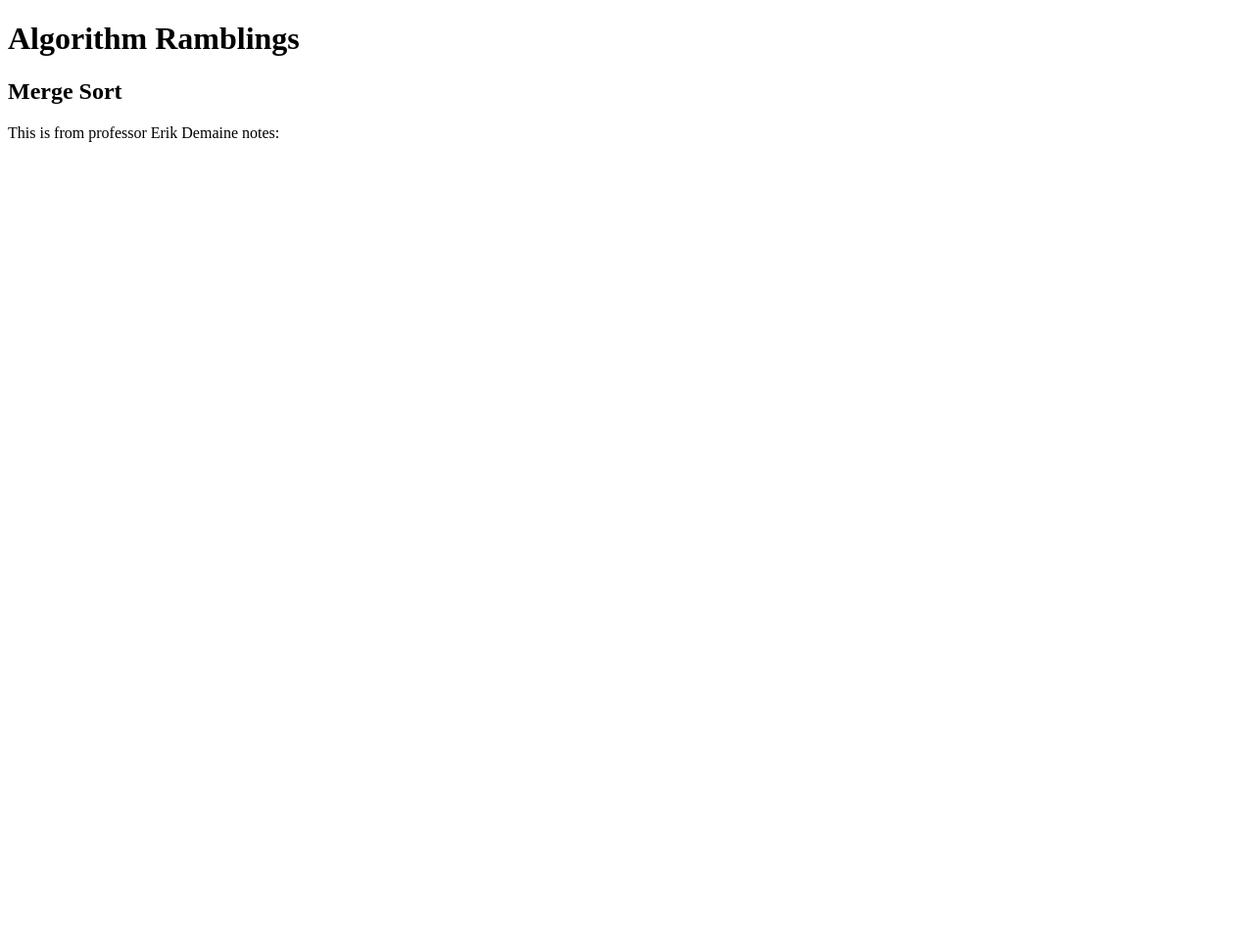
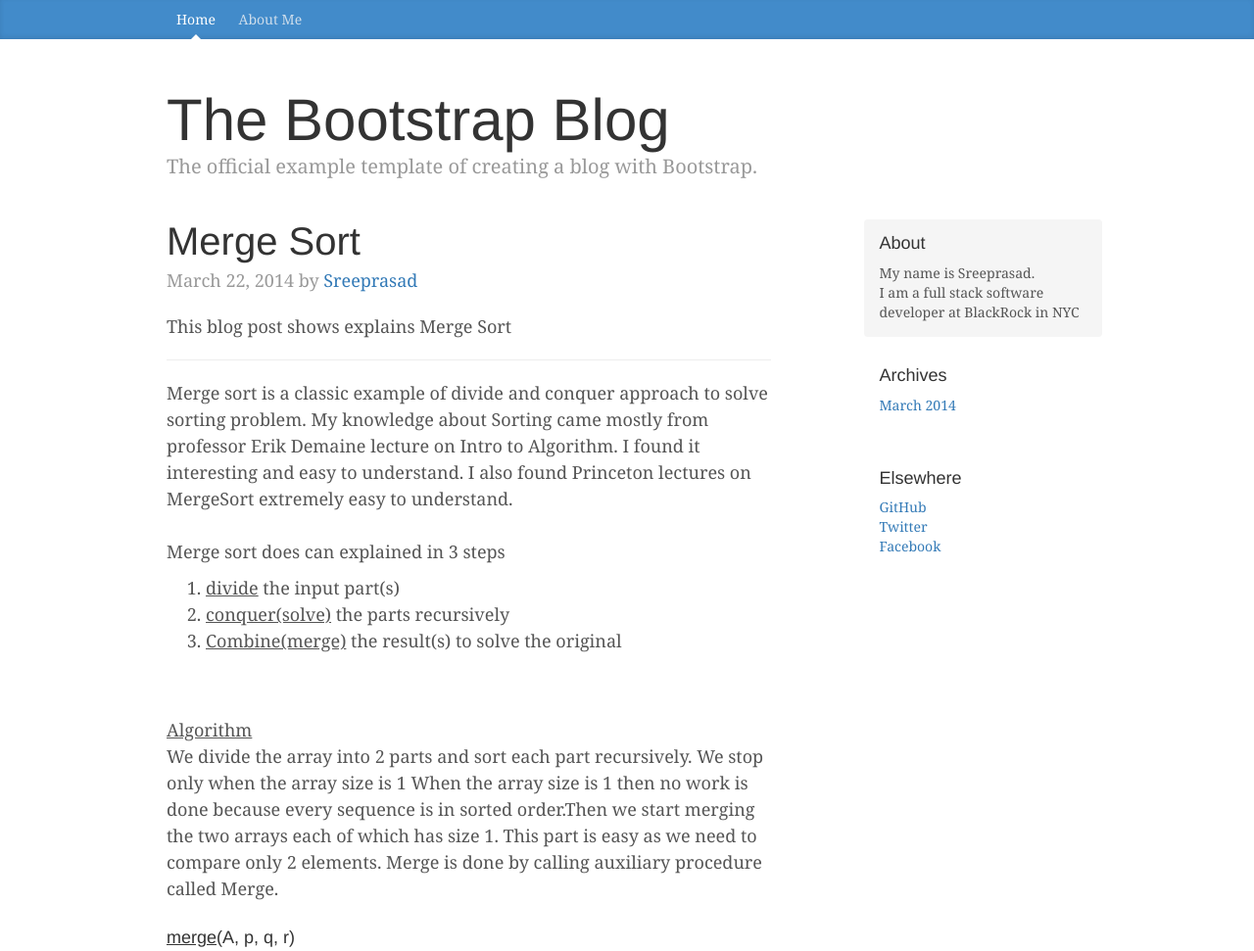
Before and after one commit to sreeprasad/sreeprasad.github.io, a plain HTML site: page index.html in a window 1280 px wide. Shown: the top 971 px of the page at 98% size. Before the commit the page ends 800 px from the top, so only its background shows below. Drawn offline with nearby package versions, Linux system fonts and the light colour scheme.

Commit message:
css added

```diff
--- /dev/null
+++ b/blog.css
@@ -0,0 +1,159 @@
+body {
+  font-family: Georgia, "Times New Roman", Times, serif;
+  color: #555;
+}
+
+h1, .h1,
+h2, .h2,
+h3, .h3,
+h4, .h4,
+h5, .h5,
+h6, .h6 {
+  margin-top: 0;
+  font-family: "Helvetica Neue", Helvetica, Arial, sans-serif;
+  font-weight: normal;
+  color: #333;
+}
+
+
+/*
+ * Override Bootstrap's default container.
+ */
+
+@media (min-width: 1200px) {
+  .container {
+    width: 970px;
+  }
+}
+
+
+/*
+ * Masthead for nav
+ */
+
+.blog-masthead {
+  background-color: #428bca;
+  box-shadow: inset 0 -2px 5px rgba(0,0,0,.1);
+}
+
+/* Nav links */
+.blog-nav-item {
+  position: relative;
+  display: inline-block;
+  padding: 10px;
+  font-weight: 500;
+  color: #cdddeb;
+}
+.blog-nav-item:hover,
+.blog-nav-item:focus {
+  color: #fff;
+  text-decoration: none;
+}
+
+/* Active state gets a caret at the bottom */
+.blog-nav .active {
+  color: #fff;
+}
+.blog-nav .active:after {
+  position: absolute;
+  bottom: 0;
+  left: 50%;
+  width: 0;
+  height: 0;
+  margin-left: -5px;
+  vertical-align: middle;
+  content: " ";
+  border-right:  5px solid transparent;
+  border-bottom: 5px solid;
+  border-left:   5px solid transparent;
+}
+
+
+/*
+ * Blog name and description
+ */
+
+.blog-header {
+  padding-top: 20px;
+  padding-bottom: 20px;
+}
+.blog-title {
+  margin-top: 30px;
+  margin-bottom: 0;
+  font-size: 60px;
+  font-weight: normal;
+}
+.blog-description {
+  font-size: 20px;
+  color: #999;
+}
+
+
+/*
+ * Main column and sidebar layout
+ */
+
+.blog-main {
+  font-size: 18px;
+  line-height: 1.5;
+}
+
+/* Sidebar modules for boxing content */
+.sidebar-module {
+  padding: 15px;
+  margin: 0 -15px 15px;
+}
+.sidebar-module-inset {
+  padding: 15px;
+  background-color: #f5f5f5;
+  border-radius: 4px;
+}
+.sidebar-module-inset p:last-child,
+.sidebar-module-inset ul:last-child,
+.sidebar-module-inset ol:last-child {
+  margin-bottom: 0;
+}
+
+
+
+/* Pagination */
+.pager {
+  margin-bottom: 60px;
+  text-align: left;
+}
+.pager > li > a {
+  width: 140px;
+  padding: 10px 20px;
+  text-align: center;
+  border-radius: 30px;
+}
+
+
+/*
+ * Blog posts
+ */
+
+.blog-post {
+  margin-bottom: 60px;
+}
+.blog-post-title {
+  margin-bottom: 5px;
+  font-size: 40px;
+}
+.blog-post-meta {
+  margin-bottom: 20px;
+  color: #999;
+}
+
+
+/*
+ * Footer
+ */
+
+.blog-footer {
+  padding: 40px 0;
+  color: #999;
+  text-align: center;
+  background-color: #f9f9f9;
+  border-top: 1px solid #e5e5e5;
+}
--- a/index.html
+++ b/index.html
@@ -1,36 +1,129 @@
 <!DOCTYPE html>
-<html>
-<style type="text/css">
-img{
-display: block;
+<html lang="en">
+  <head>
+    <meta charset="utf-8">
+    <meta http-equiv="X-UA-Compatible" content="IE=edge">
+    <meta name="viewport" content="width=device-width, initial-scale=1">
+    <title>Bootstrap 101 Template</title>
 
-    margin-left: auto;
+</style>
+<script src="//ajax.googleapis.com/ajax/libs/jquery/1.5.1/jquery.min.js"></script>
+ <link rel="stylesheet" href="//ajax.googleapis.com/ajax/libs/jqueryui/1.10.4/themes/smoothness/jquery-ui.css" />
+<script src="//ajax.googleapis.com/ajax/libs/jqueryui/1.10.4/jquery-ui.min.js"></script >
 
-    margin-right: auto;
+<link rel="stylesheet" href="//netdna.bootstrapcdn.com/bootstrap/3.1.1/css/bootstrap.min.css">
+
+<!-- Optional theme -->
+<link rel="stylesheet" href="//netdna.bootstrapcdn.com/bootstrap/3.1.1/css/bootstrap-theme.min.css">
+
+<!-- Latest compiled and minified JavaScript -->
+<script src="//netdna.bootstrapcdn.com/bootstrap/3.1.1/js/bootstrap.min.js"></script>
+    <link href="blog.css" rel="stylesheet">
+
+ <body>
+
+ 	<div class="blog-masthead">
+      <div class="container">
+        <nav class="blog-nav">
+          <a class="blog-nav-item active" href="#">Home</a>
+          <a class="blog-nav-item" href="#">About Me</a>
+        </nav>
+      </div>
+    </div>
+
+<div class="container">
+
+      <div class="blog-header">
+        <h1 class="blog-title">The Bootstrap Blog</h1>
+        <p class="lead blog-description">The official example template of creating a blog with Bootstrap.</p>
+      </div>
+
+      <div class="row">
+
+        <div class="col-sm-8 blog-main">
+
+          <div class="blog-post">
+            <h2 class="blog-post-title">Merge Sort</h2>
+            <p class="blog-post-meta">March 22, 2014 by <a href="#">Sreeprasad</a></p>
+
+            <p>This blog post shows explains Merge Sort</p>
+            <hr>
+            <p>Merge sort is a classic example of divide and conquer approach to solve sorting problem. My knowledge about Sorting came mostly from professor Erik Demaine lecture on Intro to Algorithm. I found it interesting and easy to understand.
+            I also found Princeton lectures on MergeSort extremely easy to understand.
+            <br/><br/>
+            Merge sort does can explained in 3 steps
+            <ol>
+            	<li><u>divide</u> the input part(s)</li>
+            	<li><u>conquer(solve)</u> the parts recursively</li>
+            	<li><u>Combine(merge)</u> the result(s) to solve the original</li>
+            </ol>
+            <br/><br/>
+            <u>Algorithm</u><br/>
+             We divide the array into 2 parts and sort each part recursively.
+             We stop only when the array size is 1
+             When the array size is 1 then no work is done because every sequence is in sorted order.Then we start merging the two arrays each of which has size 1. This part is easy as we need to compare only 2 elements. Merge is done by calling auxiliary procedure called Merge.</br>
+             <br/>
+             <h4><u>merge</u>(A, p, q, r)</h4>
+             merge(A, p, q, r) where A is an array and p, q, and r are indices into the array such that p≤q < r. This ofcourse assumes that subarray A[p...q] and A[q+1...r]
+             are sorted.
+             <br/>
+             This merging takes  Θ(n) time where n=r-p+1
+             <br/><br/>
+
+			<script src="https://gist.github.com/sreeprasad/9714524.js"></script>
+
+            </p>
+          </div><!-- /.blog-post -->
+
+          <div class="blog-post">
+            <h2 class="blog-post-title">Another blog post</h2>
+            <p class="blog-post-meta">December 23, 2013 by <a href="#">Jacob</a></p>
+
+            <p>Cum sociis natoque penatibus et magnis <a href="#">dis parturient montes</a>, nascetur ridiculus mus. Aenean eu leo quam. Pellentesque ornare sem lacinia quam venenatis vestibulum. Sed posuere consectetur est at lobortis. Cras mattis consectetur purus sit amet fermentum.</p>
+
+          </div><!-- /.blog-post -->
+
+          <div class="blog-post">
+            <h2 class="blog-post-title">New feature</h2>
+            <p class="blog-post-meta">December 14, 2013 by <a href="#">Chris</a></p>
+			<p>Cum sociis natoque penatibus et magnis <a href="#">dis parturient montes</a>, nascetur ridiculus mus. Aenean eu leo quam. Pellentesque ornare sem lacinia quam venenatis vestibulum. Sed posuere consectetur est at lobortis. Cras mattis consectetur purus sit amet fermentum.</p>
+
+          </div><!-- /.blog-post -->
+
+          <ul class="pager">
+            <li><a href="#">Previous</a></li>
+            <li><a href="#">Next</a></li>
+          </ul>
+
+        </div><!-- /.blog-main -->
+
+        <div class="col-sm-3 col-sm-offset-1 blog-sidebar">
+          <div class="sidebar-module sidebar-module-inset">
+            <h4>About</h4>
+            <p>My name is Sreeprasad.<br/> I am a full stack software developer at BlackRock in NYC</p>
+          </div>
+          <div class="sidebar-module">
+            <h4>Archives</h4>
+            <ol class="list-unstyled">
+              <li><a href="#">March 2014</a></li>
+            </ol>
+          </div>
+          <div class="sidebar-module">
+            <h4>Elsewhere</h4>
+            <ol class="list-unstyled">
+              <li><a href="#">GitHub</a></li>
+              <li><a href="#">Twitter</a></li>
+              <li><a href="#">Facebook</a></li>
+            </ol>
+          </div>
+        </div><!-- /.blog-sidebar -->
+
+      </div><!-- /.row -->
+
+    </div><!-- /.container -->
 
 
-}
-</style>
-<script src="//ajax.googleapis.com/ajax/libs/jquery/1.5.1/jquery.min.js"></script>
 
-<script type="text/javascript">
-$(document).ready(function(){
-	alert("hello");
-});
-</script>
-<body>
-<h1>Algorithm Ramblings</h1>
-<h2>Merge Sort</h2>
 
-This is from professor Erik Demaine notes:
-<!--
-<img src="https://drive.google.com/uc?export=download&id=0B52A34uiU_SnNUswd3FaSzFVZzA">
-<br/>
- <img src="https://drive.google.com/uc?export=download&id=0B52A34uiU_SnRjZyd2EtQ3dPMGs">
- <br/>
- <img src="https://drive.google.com/uc?export=download&id=0B52A34uiU_SnVk8xS2Y4LUJRSWs">
- <br/>
- -->
-
-</body>
+   </body>
 </html>
```
